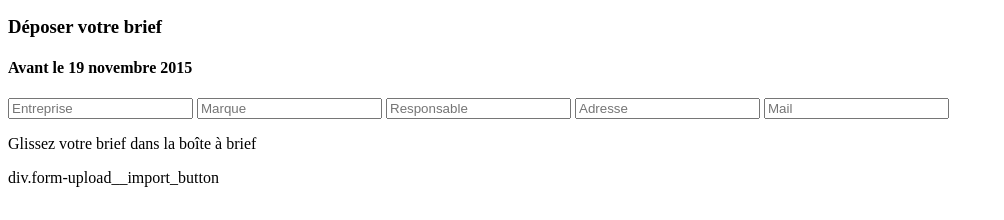
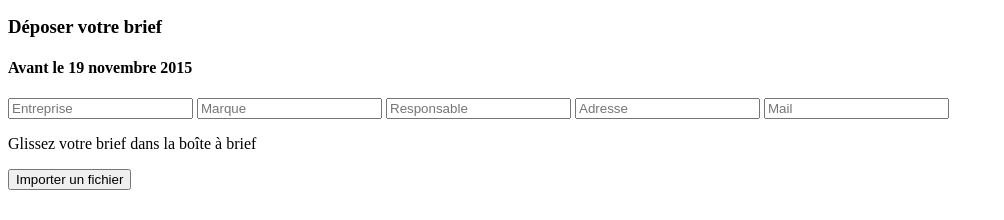
Before and after one commit to HeadFox/novembre_2K17, a plain HTML site: page index.html in a window 1280 px wide. Shown: the part 580-800 px from the top of the page, without its empty margins (0-1004 px from the left). Drawn offline with Linux system fonts and the light colour scheme.

Commit message:
Change div to button

```diff
--- a/index.html
+++ b/index.html
@@ -78,7 +78,7 @@
         </div>
         <span class="form__separator"></span>
         <div class="form-upload__import">
-          div.form-upload__import_button
+          <button class="form-upload__import_button">Importer un fichier</button>
         </div>
       </form>
     </section>
```
